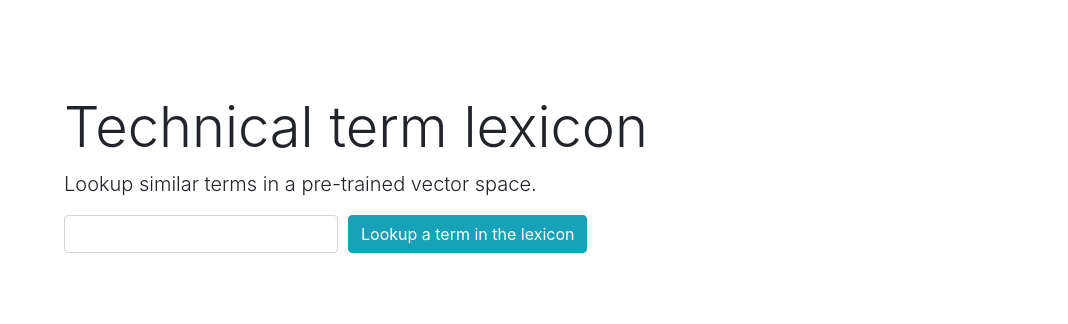
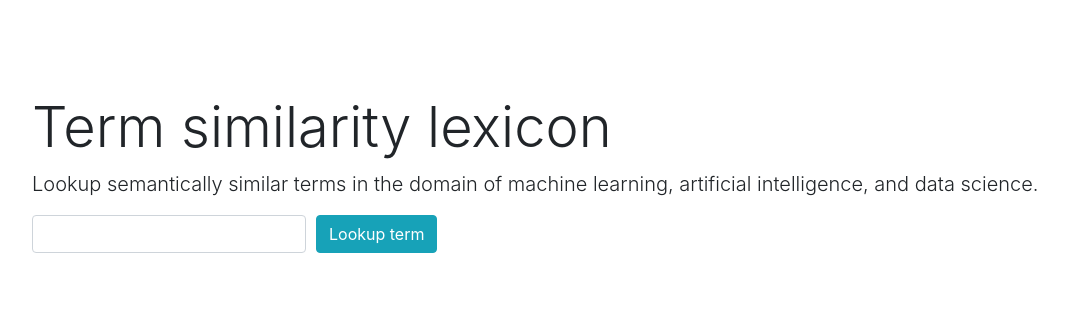
Before and after one commit to fredriko/metacurate-lexicon, a Flask app: page / in a window 1280 px wide. Shown: the top 324 px of the page, without its empty margins (53-1121 px from the left). Run offline with Flask 2, Linux system fonts and the light colour scheme; some libraries are stand-ins or nearby versions.

Commit message:
Added some styling.

```diff
--- a/src/app.py
+++ b/src/app.py
@@ -19,12 +19,7 @@ else:
 MODEL = gensim.models.Word2Vec.load(model_path)
 
 
-@app.route("/")
-def index():
-    return render_template("home.jinja2", data={"lookup": None, "similarities": []})
-
-
-@app.route("/lookup", methods=["GET", "POST"])
+@app.route("/", methods=["GET", "POST"])
 def lookup():
     result = []
     similarities = []
@@ -37,11 +32,11 @@ def lookup():
             try:
                 similarities = MODEL.wv.most_similar(positive=term.replace(" ", "_"), topn=10)
             except KeyError:
-                error = "The term {} is not in the vocabulary of the model.".format(term)
+                error = {"term": term, "message": "The term is not in the lexicon"}
             for similarity in similarities:
                 text = str(similarity[0]).replace("_", " ")
-                score = str(similarity[1])
+                score = str(round(similarity[1], 2))
                 result.append({"term": text, "score": score})
         else:
-            error = "No term specified!"
+            error = {"term": None, "message": "No term specified!"}
     return render_template("home.jinja2", data={"lookup": term, "similarities": result}, error=error)
--- a/src/templates/base.jinja2
+++ b/src/templates/base.jinja2
@@ -4,7 +4,7 @@
     <meta charset="utf-8">
     <meta http-equiv="X-UA-Compatible" content="IE=edge">
     <meta name="viewport" content="width=device-width, initial-scale=1">
-    <title>wordspaces</title>
+    <title>metacurate.io - lexicon</title>
 
     {% include 'html_dependencies.jinja2' %}
 
--- a/src/templates/home.jinja2
+++ b/src/templates/home.jinja2
@@ -1,33 +1,48 @@
 {% extends "base.jinja2" %}
 {% block content %}
     <!-- Begin page content -->
-    <main class="container" style="padding-top: 30px">
-    <div class="jumbotron" style="background-color: #fff;">
-      <h1 class="display-4">Technical term lexicon</h1>
-      <p class="lead">Lookup similar terms in a pre-trained vector space.
-
+    <div class="container" style="padding-top: 30px">
+    <div class="jumbotron jumbotron-fluid" style="background-color: #fff; margin-bottom: 0;">
+      <h1 class="display-4">Term similarity lexicon</h1>
+      <p class="lead">Lookup semantically similar terms in the domain of machine learning, artificial intelligence, and data science.</p>
       <form action="{{ url_for('lookup') }}" method="post">
         <div class="form-row align-items-center">
           <div class="col-auto">
             <input type="text" class="form-control mb-2" id="term" name="term">
           </div>
           <div class="col-auto">
-            <button class="btn btn-info mb-2" type="submit">Lookup a term in the lexicon</button>
+            <button class="btn btn-info mb-2" type="submit">Lookup term</button>
           </div>
         </div>
       </form>
     </div>
 {% if error %}
-  {{ error }}
+    <p class="text-danger">
+        {% if error.term %}
+        The term <strong>{{ error.term }}</strong> is not in the lexicon.
+        {% else %}
+        {{ error.message }}
+        {% endif %}
+    </p>
 {% else %}
   {% if data.lookup is not none %}
-    Terms similar to <i>{{ data.lookup }}</i>
-    <ol>
+<table class="table table-striped table-hover">
+  <thead>
+    <tr>
+      <th scope="col">Terms similar to <i>{{ data.lookup }}</i></th>
+      <th scope="col">Cosine similarity</th>
+    </tr>
+  </thead>
+  <tbody>
     {% for similarity in data.similarities %}
-    <li>{{ similarity.term }}: {{ similarity.score }}</li>
+    <tr>
+      <td>{{ similarity.term }}</td>
+      <td>{{ similarity.score }}</td>
     {% endfor %}
-    </ol>
-  {% endif %}
+  </tbody>
+</table>
 {% endif %}
+{% endif %}
+</div>
 
 {% endblock %}
```
